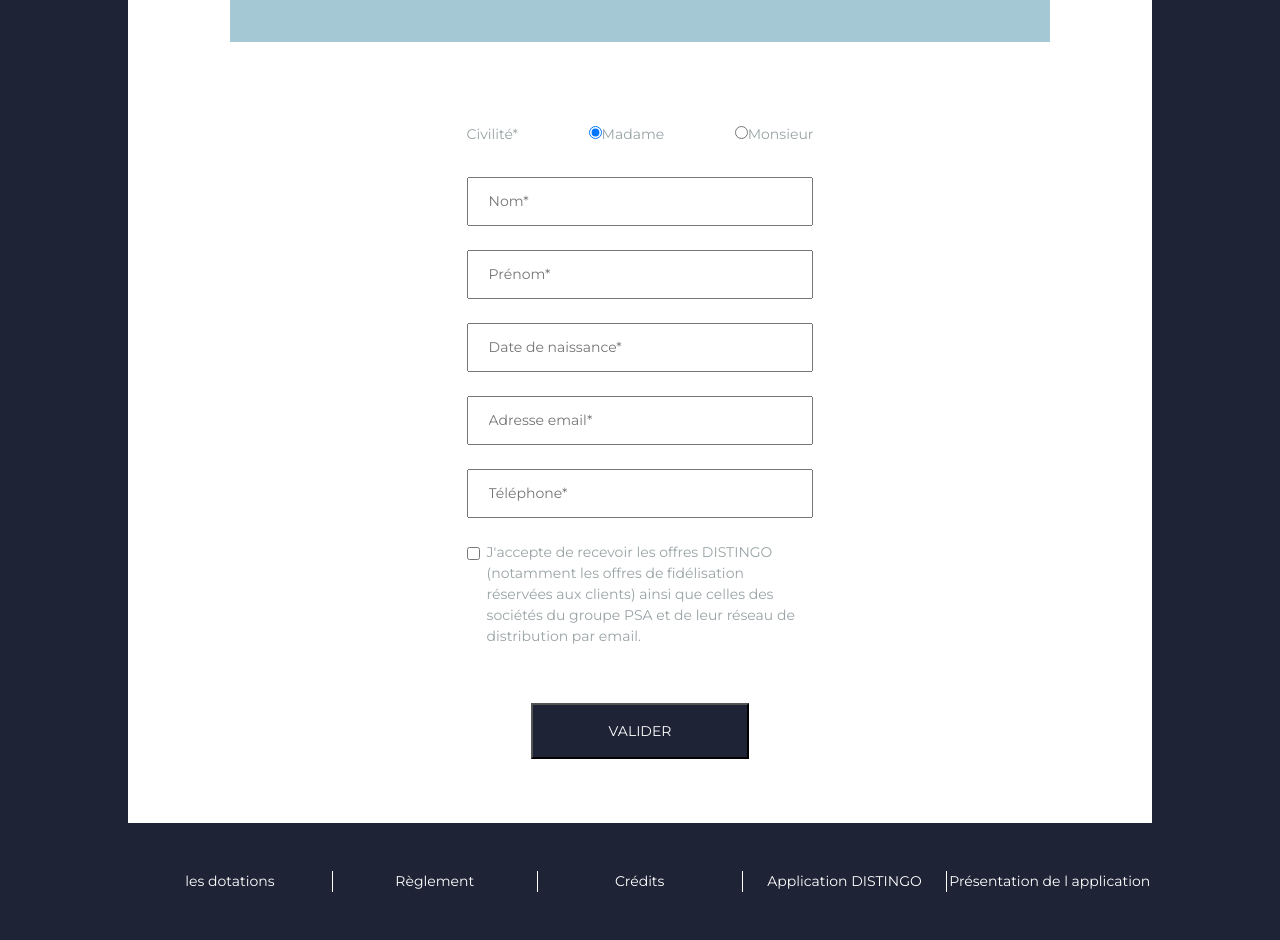
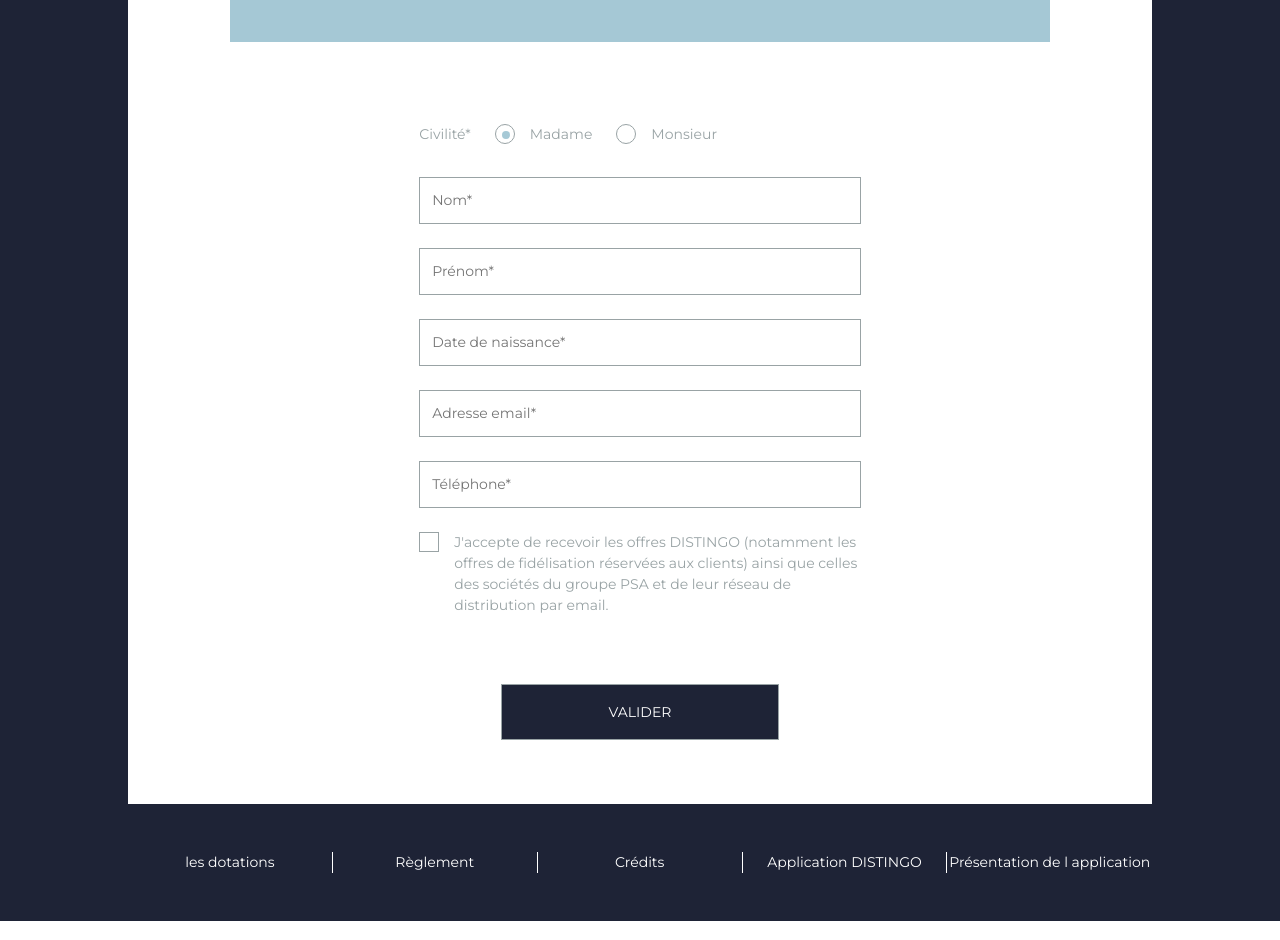
Before and after one commit to fred7896/test-technique-krea, a React (Create React App) app: page / in a window 1280 px wide. Shown: the part 442-1382 px from the top of the page. Built offline with nearby package versions, Linux system fonts and the light colour scheme.

Commit message:
Customize form.

```diff
--- a/src/App.css
+++ b/src/App.css
@@ -136,12 +136,12 @@ form {
   display: flex;
   flex-direction: column;
   justify-content: flex-start;
-  width: 37%;
+  width: 37vw;
 }
 
 .civ {
   display: flex;
-  justify-content: space-between;
+  justify-content: flex-start;
 }
 
 .container-form {
@@ -152,10 +152,143 @@ form {
 
 .field-control {
   width: 100%;
-  padding: 12px 20px;
+  padding: 12px;
   margin: 8px 0;
   box-sizing: border-box;
 }
+input {
+  border-width: 1px;
+  border-color: #99a3a5;
+  border-style: solid;
+  color: #1e2336;
+}
+
+input:focus {
+  outline-color: #1e2336;
+}
+
+/* Custom checkmark radio */
+
+.container-radio {
+  display: block;
+  position: relative;
+  padding-left: 35px;
+  margin-bottom: 12px;
+  cursor: pointer;
+  -webkit-user-select: none;
+  -moz-user-select: none;
+  -ms-user-select: none;
+  user-select: none;
+}
+
+.container-radio input[type="radio"] {
+  position: absolute;
+  opacity: 0;
+  cursor: pointer;
+  height: 0;
+  width: 0;
+}
+
+.checkmark {
+  position: absolute;
+  top: 0;
+  left: 0;
+  height: 20px;
+  width: 20px;
+  background-color: #ffffff;
+  border-width: 1px;
+  border-color: #99a3a5;
+  border-style: solid;
+  border-radius: 50%;
+}
+
+.checkmark:after {
+  content: "";
+  position: absolute;
+  display: none;
+}
+
+.container-radio input:checked ~ .checkmark:after {
+  display: block;
+}
+
+.container-radio .checkmark:after {
+  top: 6px;
+  left: 6px;
+  width: 8px;
+  height: 8px;
+  border-radius: 50%;
+  background: #a6c9d6;
+}
+
+/* Custom checkmark checkbox */
+
+.form-check {
+  padding-left: 0;
+}
+
+.container-checkbox {
+  display: block;
+  position: relative;
+  padding-left: 35px;
+  margin-bottom: 12px;
+  cursor: pointer;
+  -webkit-user-select: none;
+  -moz-user-select: none;
+  -ms-user-select: none;
+  user-select: none;
+}
+
+.container-checkbox input {
+  position: absolute;
+  opacity: 0;
+  cursor: pointer;
+  height: 0;
+  width: 0;
+}
+
+.checkmark-box {
+  position: absolute;
+  top: 0;
+  left: 0;
+  height: 20px;
+  width: 20px;
+  background-color: #ffffff;
+  border-width: 1px;
+  border-color: #99a3a5;
+  border-style: solid;
+}
+
+.container-checkbox:hover input ~ .checkmark-box {
+  background-color: #99a3a5;
+}
+
+.container-checkbox input:checked ~ .checkmark-box {
+  background-color: #1e2336;
+}
+
+.checkmark-box:after {
+  content: "";
+  position: absolute;
+  display: none;
+}
+
+.container-checkbox input:checked ~ .checkmark-box:after {
+  display: block;
+}
+
+.container-checkbox .checkmark-box:after {
+  left: 7px;
+  top: 4px;
+  width: 5px;
+  height: 10px;
+  border: solid white;
+  border-width: 0 3px 3px 0;
+  -webkit-transform: rotate(45deg);
+  -ms-transform: rotate(45deg);
+  transform: rotate(45deg);
+}
+/* Submit button */
 
 .button-validation {
   display: flex;
--- a/src/Components/Checkbox.jsx
+++ b/src/Components/Checkbox.jsx
@@ -2,8 +2,9 @@ import React from "react";
 
 const Checkbox = ({ name, value, onChange, children }) => {
     return <div className="form-check my-2">
-        <input type="checkbox" checked={value} onChange={onChange} id={name} name={name} className="form-check-input" />
-        <label htmlFor={name} className="form-check-label">{children}</label>
+        <label htmlFor={name} className="container-checkbox">
+            <input type="checkbox" checked={value} onChange={onChange} id={name} name={name} className="form-check-input" />
+            <span className="checkmark-box"></span>{children}</label>
     </div>
 }
 
--- a/src/Components/Main.jsx
+++ b/src/Components/Main.jsx
@@ -83,13 +83,15 @@ export default class Main extends React.Component {
                         <form className="p-3" onSubmit={this.handleSubmit}>
 
                             <div onChange={this.handleCivilite} className="civ">
-                                <p >Civilité*</p>
-                                <label htmlFor="civ-madame"><input type="radio" id="civ-madame" name="civ-madame" value="madame"
-                                    checked={this.state.civilite === "madame"} ></input>
+                                <p className="pr-4" >Civilité*</p>
+                                <label htmlFor="civ-madame" className="pr-4 container-radio"><input type="radio" id="civ-madame" name="civ-madame" value="madame"
+                                    checked={this.state.civilite === "madame"}  ></input>
+                                    <span class="checkmark"></span>
                             Madame</label>
-                                <label htmlFor="civ-monsieur"><input type="radio" id="civ-monsieur" name="drone" value="monsieur"
+                                <label htmlFor="civ-monsieur" className="container-radio"><input type="radio" id="civ-monsieur" name="drone" value="monsieur"
                                     checked={this.state.civilite === "monsieur"}
                                 ></input>
+                                    <span class="checkmark"></span>
                             Monsieur</label>
                             </div>
 
```
